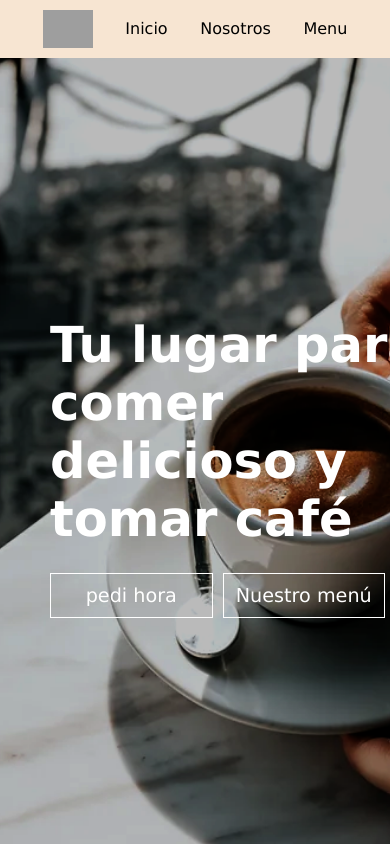
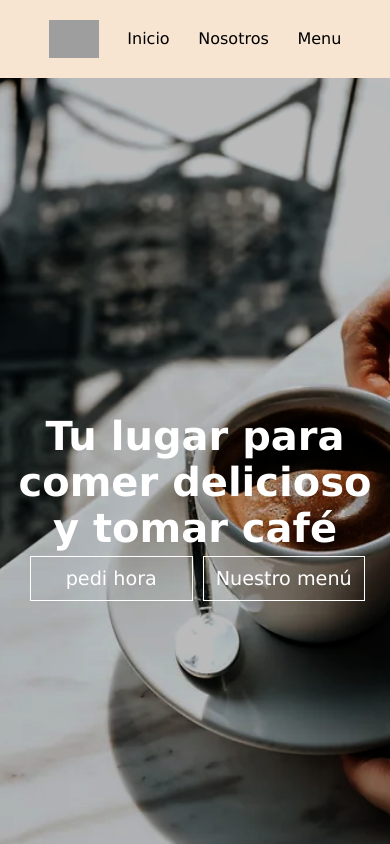
Before and after one commit to Dantrux22/El-cafe-de-las-ma-anas, a plain HTML site: page index.html in a window 390 px wide. Shown: the top 844 px of the page. Drawn offline with Linux system fonts and the light colour scheme; grey boxes are pictures that could not be loaded.

Commit message:
correcciones
nav y titulo

```diff
--- a/responsive-index.css
+++ b/responsive-index.css
@@ -1,4 +1,7 @@
 @media (max-width: 768px) {
+    nav{
+        padding: 20px;
+     }
     nav{
         font-size: 1rem;
     }
@@ -7,14 +10,19 @@
     }
 /* INICIO */
 .titulo{
-    text-align: start;
-    padding-right: 100px;
     width: 100%;
+    padding: 0;
+    margin: 0 auto;
+    text-align: center;
+    width: 95%;
+    margin-bottom: 20px;
+    font-size: 2.5rem;
 }
 .inicio-buton {
-    padding: 20px 0;
-    margin: 0 auto;
+    padding: 0;
+    margin: -20px;
     width: 100%;
+
     justify-content: center;
 }
 .buton-a {
@@ -80,11 +88,7 @@ content {
 }
 
 @media (max-width: 480px){
-.titulo{
 
-    font-size: 3.1rem;
-    padding: 0;
-}
 /* OFERTA */
 .oferta{
     font-size: 1.2rem;
```
